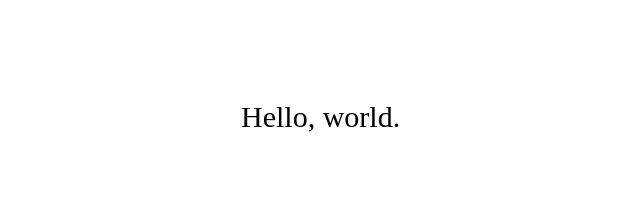
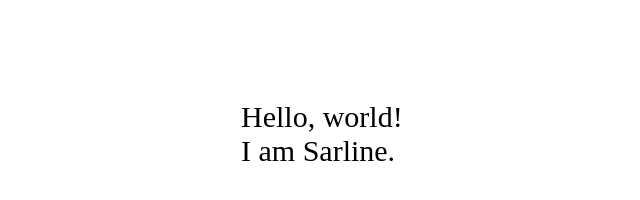
Before and after one commit to Sarline/Demo, a plain HTML site: page index.html in a window 1280 px wide. Shown: the whole page, without its empty margins (299-939 px from the left). Drawn offline with Linux system fonts and the light colour scheme.

Commit message:
Update index.html

```diff
--- a/index.html
+++ b/index.html
@@ -14,7 +14,8 @@
 </head>
 <body>
 <div class="theme">
-  Hello, world.
+  Hello, world!<br>
+  I am Sarline.
 </div>
 
 </body>
```
